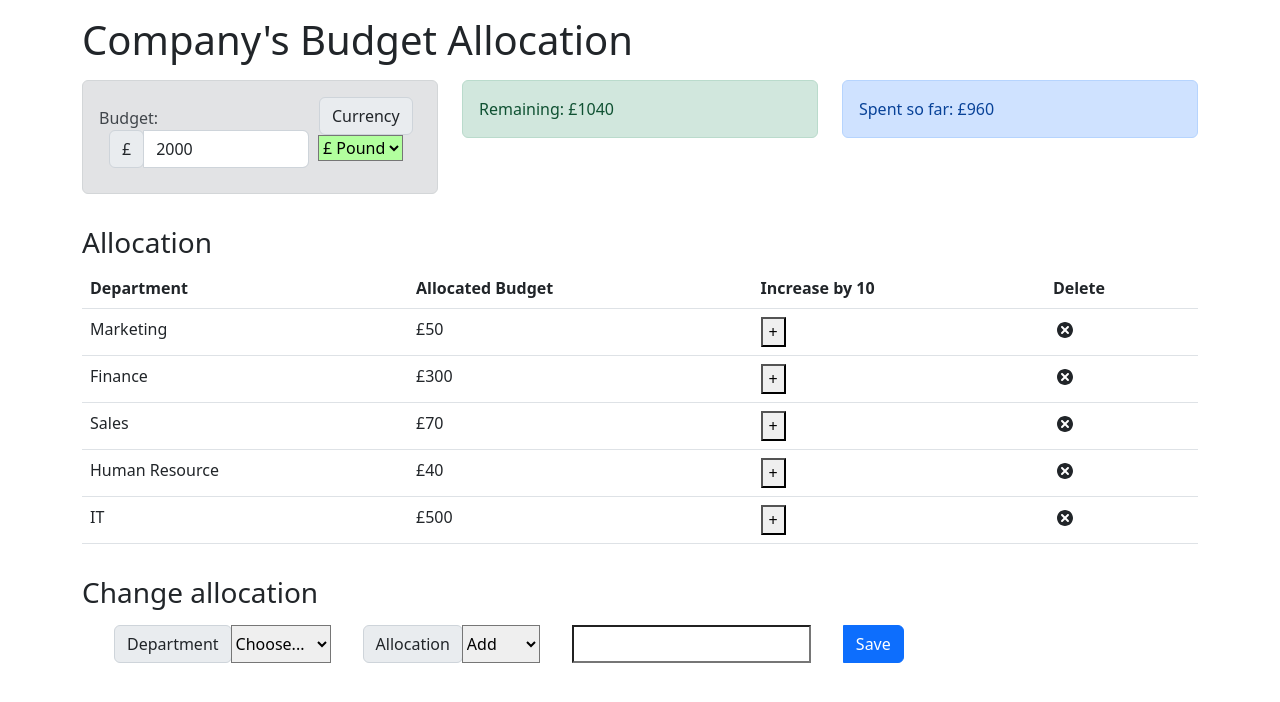
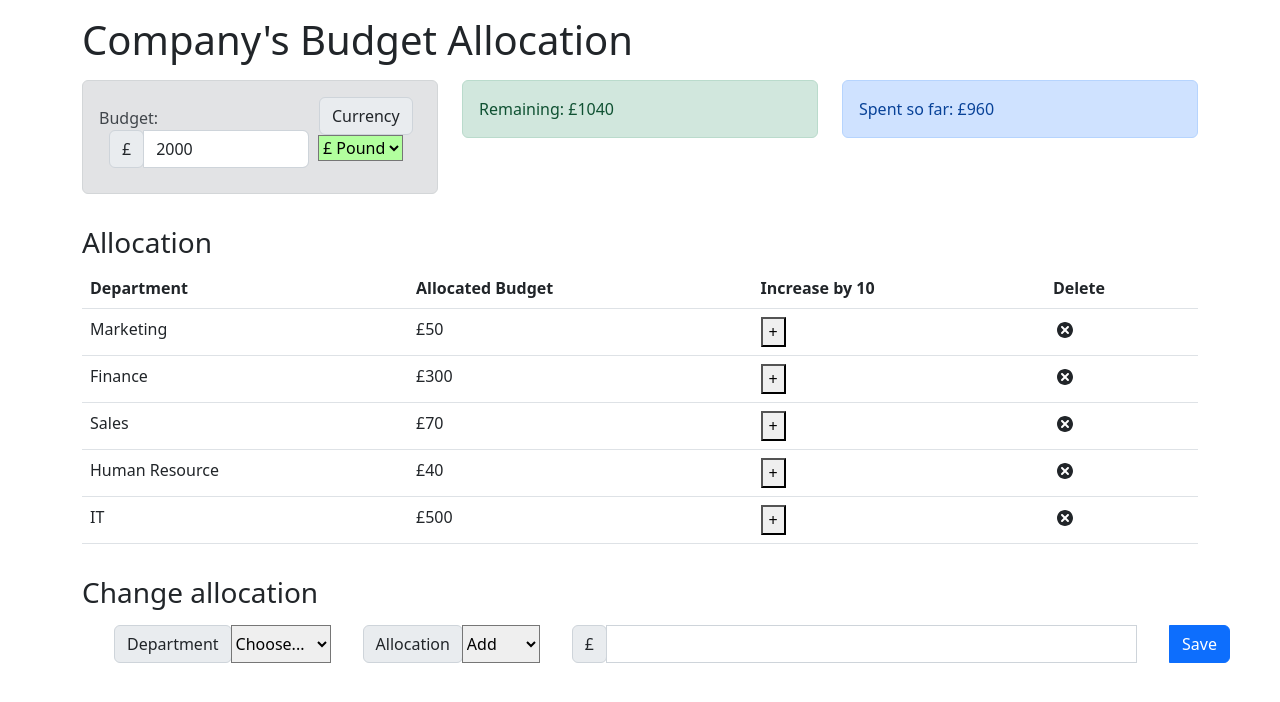
Before and after one commit to NaayilS/IBM-react-budget-app, a React (Create React App) app: page / in a window 1280 px wide. Shown: the top 702 px of the page. Built offline with nearby package versions, Linux system fonts and the light colour scheme.

Commit message:
Final AllocationForm.js
Updated to fit currency changes

```diff
--- a/src/components/AllocationForm.js
+++ b/src/components/AllocationForm.js
@@ -1,17 +1,19 @@
 import React, { useContext, useState } from 'react';
 import { AppContext } from '../context/AppContext';
 
-const AllocationForm = (props) => {
-    const { dispatch,remaining  } = useContext(AppContext);
+const AllocationForm = () => {
+    // Access currency, remaining budget, and dispatch from the context
+    const { dispatch, remaining, currency } = useContext(AppContext);
 
+    // Local state for department name, cost, and action (Add/Reduce)
     const [name, setName] = useState('');
     const [cost, setCost] = useState('');
     const [action, setAction] = useState('');
 
+    // Event handler for submitting the form
     const submitEvent = () => {
-
-            if(cost > remaining) {
-                alert("The value cannot exceed remaining funds  £"+remaining);
+        if (cost > remaining) {
+            alert(`The value cannot exceed remaining funds ${currency}${remaining}`);
             setCost("");
             return;
         }
@@ -20,7 +22,8 @@ const AllocationForm = (props) => {
             name: name,
             cost: parseInt(cost),
         };
-        if(action === "Reduce") {
+
+        if (action === "Reduce") {
             dispatch({
                 type: 'RED_EXPENSE',
                 payload: expense,
@@ -36,14 +39,13 @@ const AllocationForm = (props) => {
     return (
         <div>
             <div className='row'>
-
                 <div className="input-group mb-3" style={{ marginLeft: '2rem' }}>
                     <div className="input-group-prepend">
                         <label className="input-group-text" htmlFor="inputGroupSelect01">Department</label>
                     </div>
                     <select className="custom-select" id="inputGroupSelect01" onChange={(event) => setName(event.target.value)}>
                         <option defaultValue>Choose...</option>
-                        <option value="Marketing" name="marketing"> Marketing</option>
+                        <option value="Marketing" name="marketing">Marketing</option>
                         <option value="Sales" name="sales">Sales</option>
                         <option value="Finance" name="finance">Finance</option>
                         <option value="HR" name="hr">HR</option>
@@ -59,21 +61,24 @@ const AllocationForm = (props) => {
                         <option value="Reduce" name="Reduce">Reduce</option>
                     </select>
 
+                    {/* Currency prefix dynamically updated */}
+                    <div className="input-group-prepend" style={{ marginLeft: '2rem' }}>
+                        <span className="input-group-text">{currency}</span>
+                    </div>
                     <input
                         required='required'
                         type='number'
                         id='cost'
                         value={cost}
-                        style={{ marginLeft: '2rem' , size: 10}}
-                        onChange={(event) => setCost(event.target.value)}>
-                        </input>
+                        className="form-control"
+                        onChange={(event) => setCost(event.target.value)}
+                    />
 
                     <button className="btn btn-primary" onClick={submitEvent} style={{ marginLeft: '2rem' }}>
                         Save
                     </button>
                 </div>
             </div>
-
         </div>
     );
 };
```
Lines whose indentation alone changed are shown as unchanged.
